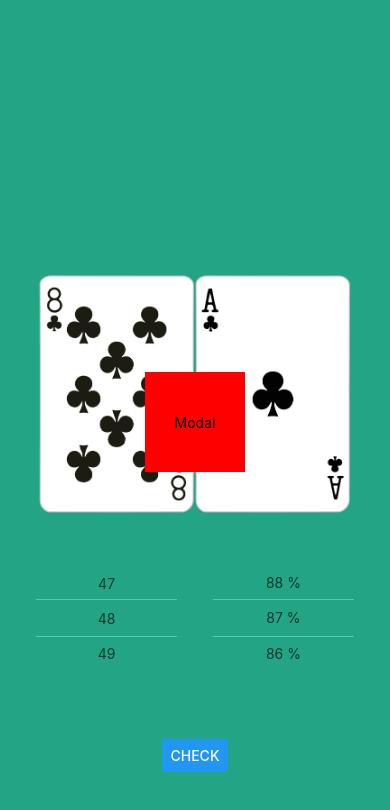
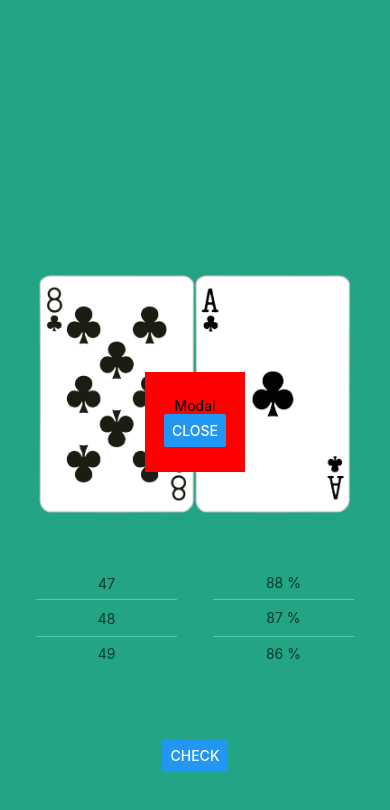
Before and after one commit to roblll/stringbet, a React Native app: screen / in a window 390 px wide. Both pictures are taken after a click on the button "CHECK". Shown: the top 810 px of the page. Built offline with nearby package versions, Linux system fonts and the light colour scheme.

Commit message:
Update App.tsx to add button to close modal

```diff
--- a/App.tsx
+++ b/App.tsx
@@ -79,10 +79,16 @@ const App = () => {
   return (
     <View style={styles.container}>
       <StatusBar style='auto' />
-      <Modal visible={modalVisible} transparent={true}>
+      <Modal
+        visible={modalVisible}
+        transparent={true}
+      >
         <View style={styles.modalContainer}>
           <View style={styles.modalContent}>
             <Text>Modal</Text>
+            <Button title="close" onPress={() => {
+              setState({...state, modalVisible: false});
+            }} />
           </View>
         </View>
       </Modal>
```
